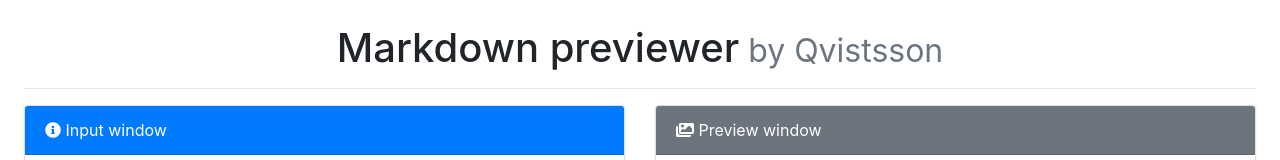
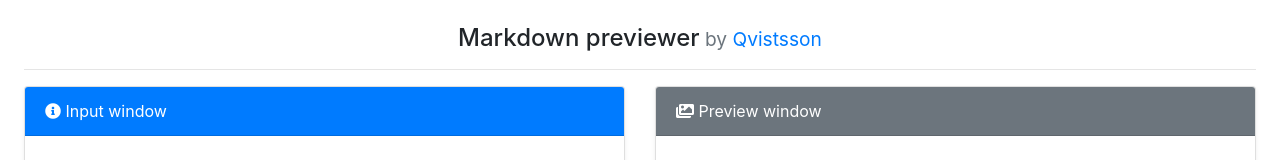
Before and after one commit to qvistdev09/markdown-previewer-portfolio, a React (Create React App) app: page / in a window 1280 px wide. Shown: the top 160 px of the page. Built offline with nearby package versions, Linux system fonts and the light colour scheme.

Commit message:
header update, margin fix, icon change

```diff
--- a/src/App.js
+++ b/src/App.js
@@ -31,9 +31,9 @@ class App extends React.Component {
   render() {
     return (
       <div className="container-fluid p-4">
-        <h1 className="text-center display-6">
+        <h1 className="text-center display-6 q-header">
           Markdown previewer
-          <small className="text-muted"> by Qvistsson</small>
+          <small className="text-muted"> by <a href="https://github.com/qvistsson" target="_blank" rel="noopener noreferrer">Qvistsson</a></small>
           </h1>
         <hr />
         <div className="row">
@@ -55,7 +55,7 @@ class App extends React.Component {
 function InputContainer(props) {
   return (
     <div className="col-sm">
-      <div className="card shadow-sm">
+      <div className="card shadow-sm mb-4">
         <div className="card-header bg-primary text-white"><i className="fas fa-info-circle"></i>{" " + props.header}</div>
         <div className="card-body">
           <form>
--- a/src/index.css
+++ b/src/index.css
@@ -26,3 +26,7 @@ table, th, td {
 pre {
   background-color: #dddddd;
 }
+
+.q-header {
+  font-size: 1.5rem;
+}
```
